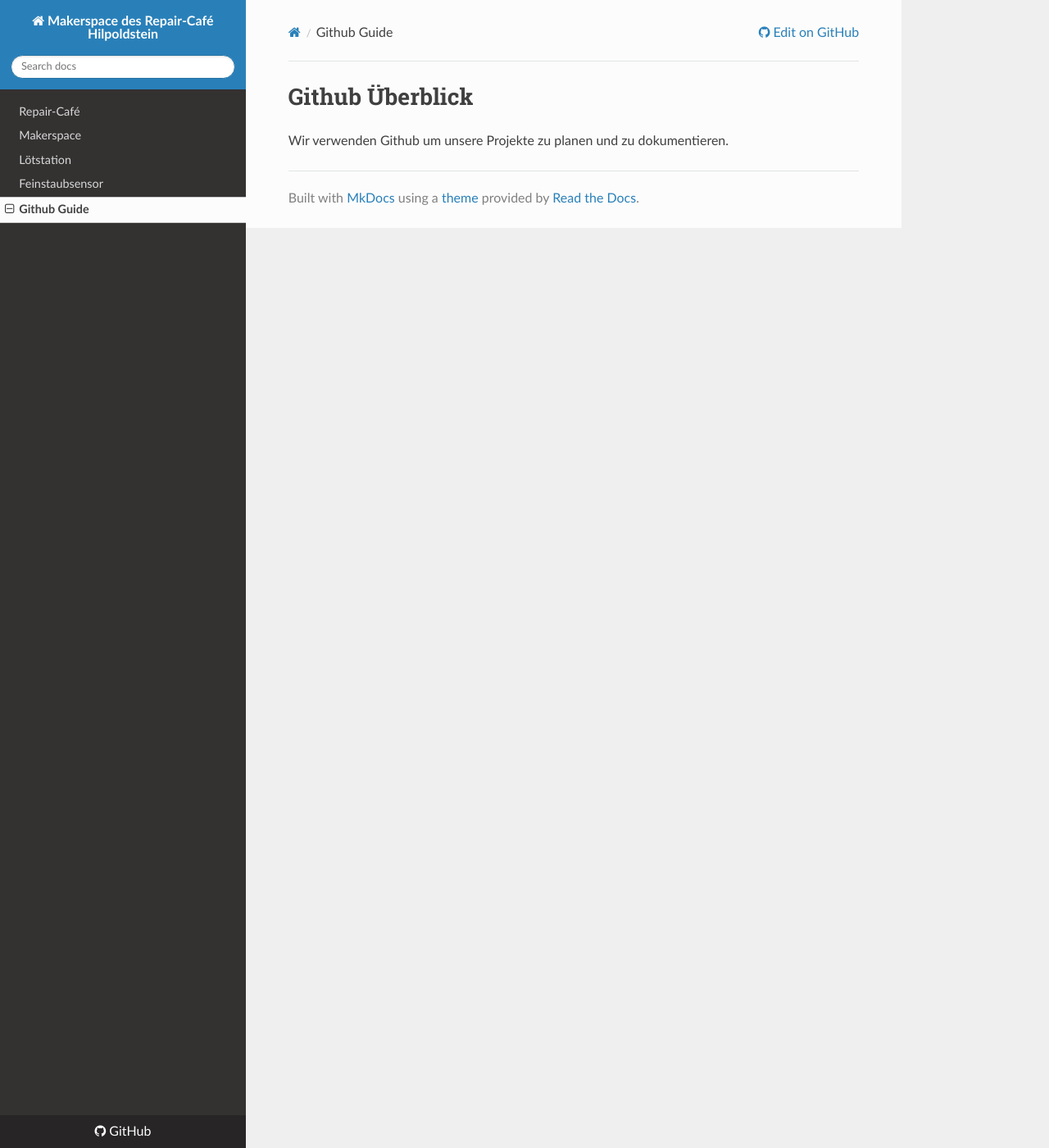
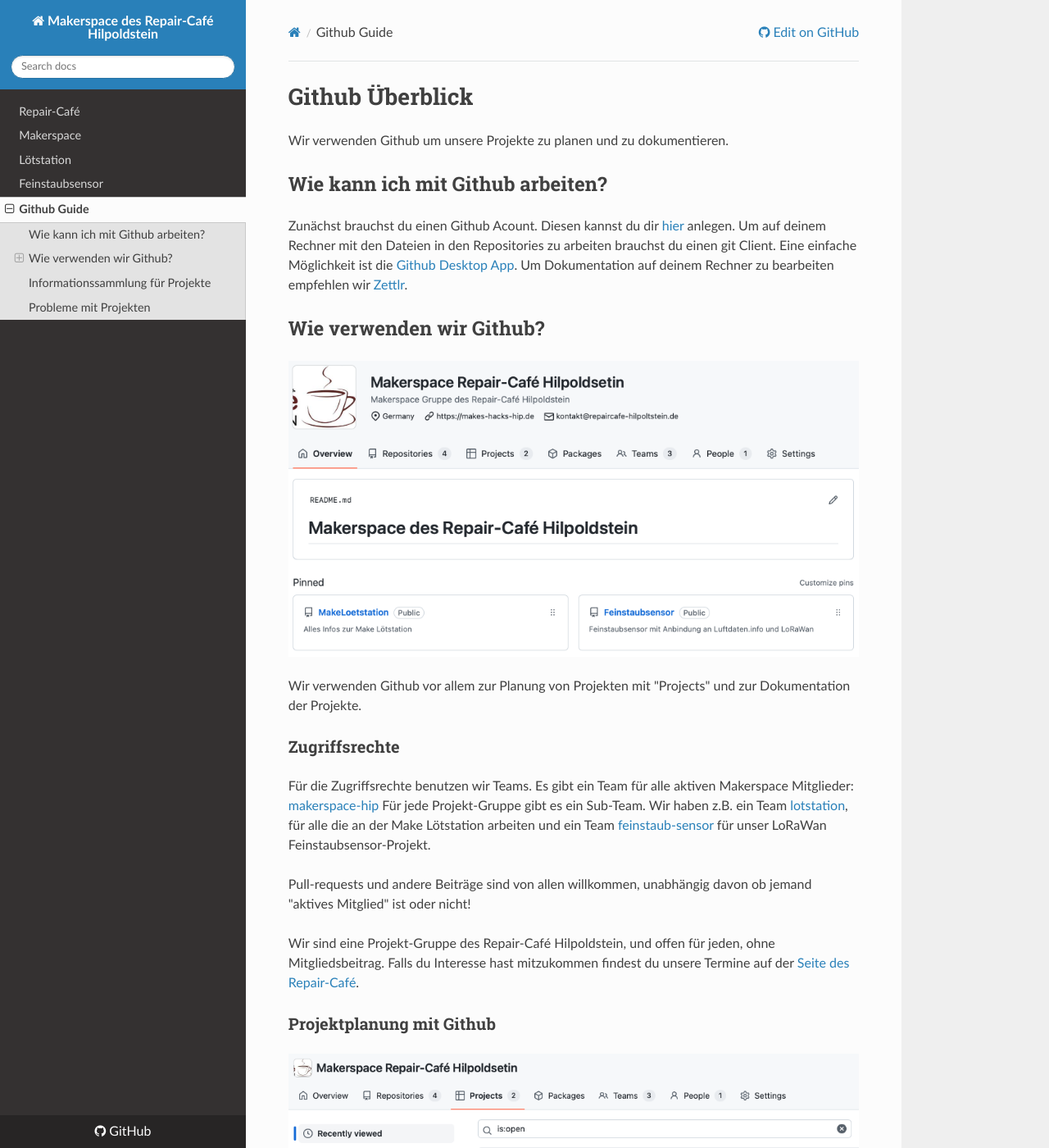
Before and after one commit to makes-hacks-hip/makes-hacks-hip.github.io, an MkDocs documentation site: the page built from docs/github.md, in a window 1280 px wide and 1400 px high. Shown: the whole window at 82% size. Built offline with MkDocs 1.6.1, drawn with Linux system fonts in a browser that asks for light colours; nearby versions of some CDN libraries; some of the changed text lies outside the part shown.

Commit message:
Github Dokumentation

```diff
--- a/docs/github.md
+++ b/docs/github.md
@@ -1,3 +1,54 @@
 # Github Überblick
 
 Wir verwenden Github um unsere Projekte zu planen und zu dokumentieren.
+
+## Wie kann ich mit Github arbeiten?
+
+Zunächst brauchst du einen Github Acount. Diesen kannst du dir [hier](https://gothub.com) anlegen.
+Um auf deinem Rechner mit den Dateien in den Repositories zu arbeiten brauchst du einen git Client. Eine einfache Möglichkeit ist die [Github Desktop App](https://desktop.github.com).
+Um Dokumentation auf deinem Rechner zu bearbeiten empfehlen wir [Zettlr](https://www.zettlr.com).
+
+## Wie verwenden wir Github?
+
+![github.png](github.png)
+
+Wir verwenden Github vor allem zur Planung von Projekten mit "Projects" und zur Dokumentation der Projekte.
+
+### Zugriffsrechte
+
+Für die Zugriffsrechte benutzen wir Teams.
+Es gibt ein Team für alle aktiven Makerspace Mitglieder: [makerspace-hip](https://github.com/orgs/makes-hacks-hip/teams/makerspace-hip)
+Für jede Projekt-Gruppe gibt es ein Sub-Team. Wir haben z.B. ein Team [lotstation](https://github.com/orgs/makes-hacks-hip/teams/lotstation), für alle die an der Make Lötstation arbeiten und ein Team [feinstaub-sensor](https://github.com/orgs/makes-hacks-hip/teams/feinstaub-sensor) für unser LoRaWan Feinstaubsensor-Projekt.
+
+Pull-requests und andere Beiträge sind von allen willkommen, unabhängig davon ob jemand "aktives Mitglied" ist oder nicht!
+
+Wir sind eine Projekt-Gruppe des Repair-Café Hilpoldstein, und offen für jeden, ohne Mitgliedsbeitrag. Falls du Interesse hast mitzukommen findest du unsere Termine auf der [Seite des Repair-Café](https://www.repaircafe-hilpoltstein.de).
+
+### Projektplanung mit Github
+
+![projects.png](projects.png)
+Zur Projektplanung verwenden wir Github Projects.
+
+![Kanban-Board.png](Kanban-Board.png)
+Für jedes Projekt gibt es ein Kanban-Board um die Ziele zu planen.
+
+![Doku-Repo.png](Doku-Repo.png)
+Weiter gibt es für jedes Projekt ein "Dokumentations-Repository", in dem die Projekt Dokumente abgelegt werden und das Projekt mit Hilfe des statischen Seitengenerators Mkdocs dokumentiert wird.
+Die Dokumentation in Form von [Markdown](https://www.markdownguide.org/basic-syntax/) Dokumenten befindet sich im Unterordner "docs".
+Die Dokumentation von Mkdocs findest du [hier](https://www.mkdocs.org/user-guide/writing-your-docs/).
+
+![Action.png](Action.png)
+Wir haben für jedes Dokumentations-Repository eine Github Action die automatisch die generierte Dokumentation aktualisiert.
+
+## Informationssammlung für Projekte
+
+Die Diskussion zu neuen Projekten findet in der Regel im [Forum des Repaircafé](https://forum.makes-hacks-hip.de) statt.
+
+Um schnell, und relativ unstrukturiert Informationen zu Projekten zu sammeln verwenden wir das im Dokumentations-Repository integrierte Wiki.
+![wiki.png](wiki.png)
+
+Für die strukturierte Dokumentation verwenden wir [Mkdocs](https://www.mkdocs.org). Die Markdown-Dokumente liegen im Repository im Unterordner "docs".
+
+## Probleme mit Projekten
+Zur Dokumentation und Bearbeitung von Problemen mit der bisherigen Projektumsetzung verwenden wir Github Issues.
+![issues.png](issues.png)
```
Also changed, not shown: docs/Action.png (added), docs/Doku-Repo.png (added), docs/Kanban-Board.png (added), docs/github.png (added), docs/issues.png (added), docs/projects.png (added), docs/wiki.png (added).
